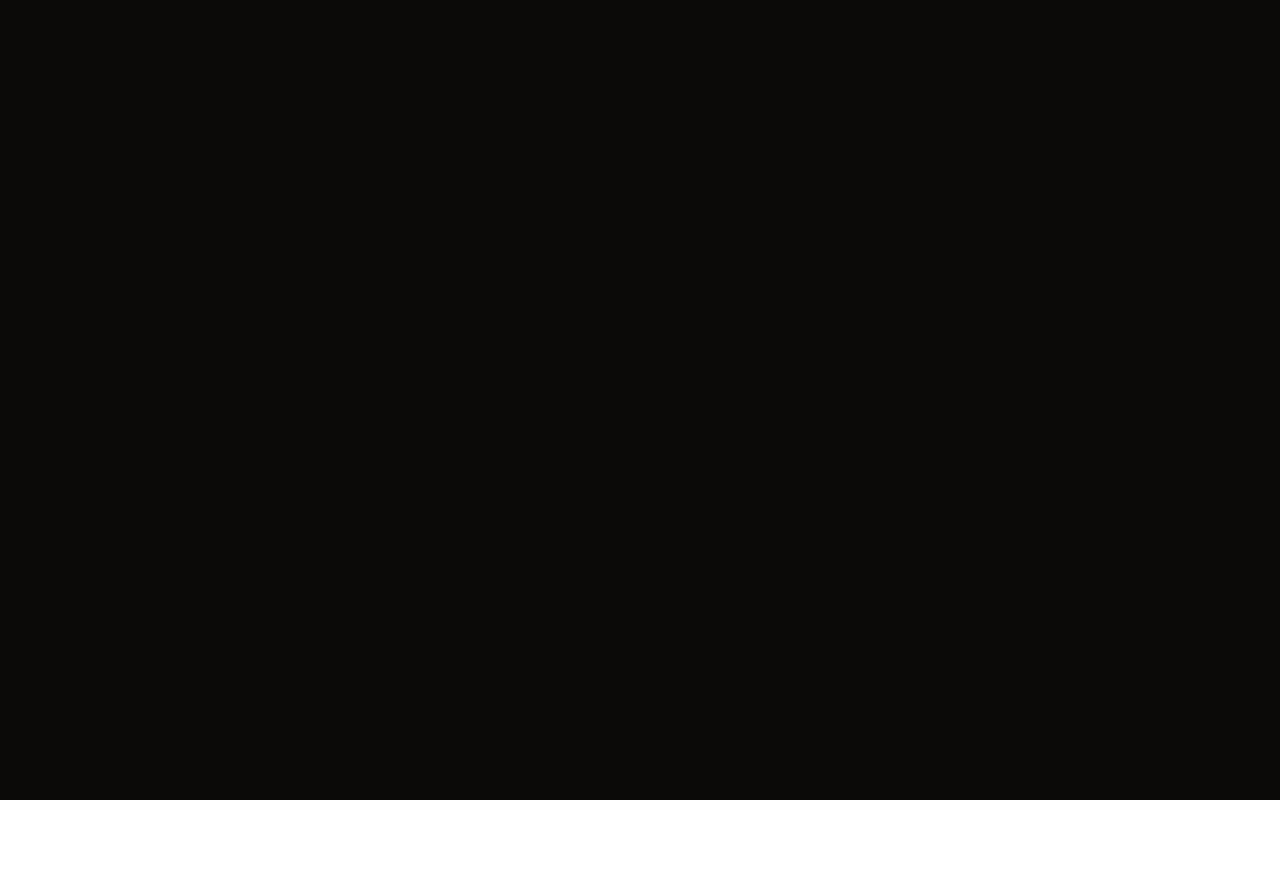
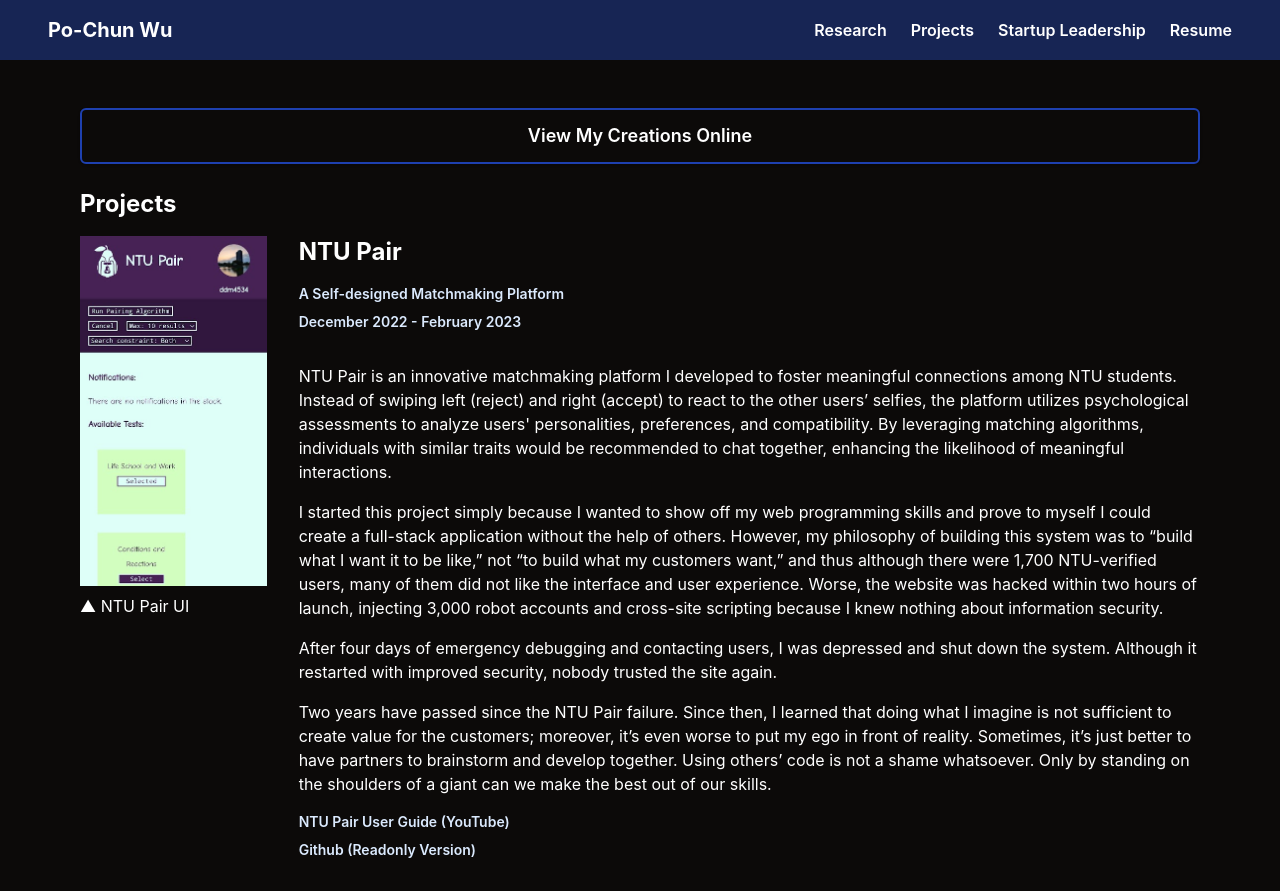
Before and after one commit to pcwu2022/pcwu2022.github.io, a React (Create React App) app: page /my_projects in a window 1280 px wide. Before the commit this address had no page. Shown: the top 891 px of the page. Before the commit the page ends 800 px from the top, so only its background shows below. Built offline with nearby package versions, Linux system fonts and the light colour scheme.

Commit message:
Updated Projects

```diff
--- a/src/App.tsx
+++ b/src/App.tsx
@@ -4,8 +4,9 @@ import './App.css';
 import Homepage from './pages/Homepage';
 import { BrowserRouter, Routes, Route } from 'react-router-dom';
 import Research from './pages/Research';
-import Projects from './pages/Projects';
+import MyProjects from './pages/MyProjects';
 import StartupLeadership from './pages/StartupLeadership';
+import WebProjects from './pages/WebProjects';
 
 function App() {
   return (
@@ -14,8 +15,9 @@ function App() {
         <Routes>
           <Route path='/' element={<Homepage />} />
           <Route path='/research' element={<Research />}></Route>
-          <Route path='/projects' element={<Projects />}></Route>
+          <Route path='/my_projects' element={<MyProjects />}></Route>
           <Route path='/startupleadership' element={<StartupLeadership />}></Route>
+          <Route path='/web_projects' element={<WebProjects />}></Route>
         </Routes>
       </BrowserRouter>
 
--- a/src/components/Links.tsx
+++ b/src/components/Links.tsx
@@ -10,7 +10,7 @@ const Links = () => {
         </div>
         <div className='flex flex-wrap justify-center md:justify-end gap-2'>
           <div className='font-semibold md:ml-4 cursor-pointer hover:text-blue-100'><Link to='/research'>Research</Link></div>
-          <div className='font-semibold md:ml-4 cursor-pointer hover:text-blue-100'><Link to='/projects'>Projects</Link></div>
+          <div className='font-semibold md:ml-4 cursor-pointer hover:text-blue-100'><Link to='/my_projects'>Projects</Link></div>
           <div className='font-semibold md:ml-4 cursor-pointer hover:text-blue-100'><Link to='/startupleadership'>Startup Leadership</Link></div>
           <div className='font-semibold md:ml-4 cursor-pointer hover:text-blue-100'><a href='/documents/resume.pdf' target='_blank' rel='noopener noreferrer'>Resume</a></div>
         </div>
--- a/src/pages/Homepage.tsx
+++ b/src/pages/Homepage.tsx
@@ -60,8 +60,8 @@ const Homepage = () => {
             <b>I'm an Entrepreneur. </b>
             I see opportunities, enlighten others with my vision, and execute them passionately.
             I founded the <InnerLink to='/startupleadership/#ntuloc'>NTU Learning Optimization Club</InnerLink> in my sophomore year, and the Chinese Chess Association in high school.
-            I initiated a one-year-long project to create <InnerLink to='/projects/#vmks'>an online replica of the NTUEE Makerspace</InnerLink>.
-            I also founded <InnerLink to='/projects/#ntupair'>NTU Pair</InnerLink> and <InnerLink to='/projects/#synality'>Synality</InnerLink>, two networking app startups, and served as a team leader in the creative and entrepreneurial program.</div>
+            I initiated a one-year-long project to create <InnerLink to='/my_projects/#vmks'>an online replica of the NTUEE Makerspace</InnerLink>.
+            I also founded <InnerLink to='/my_projects/#ntupair'>NTU Pair</InnerLink> and <InnerLink to='/my_projects/#synality'>Synality</InnerLink>, two networking app startups, and served as a team leader in the creative and entrepreneurial program.</div>
           <div className='mb-4' id='leader'>
             <b>I'm a Leader. </b>
             I value cooperation, teamwork, and culture.
@@ -101,12 +101,12 @@ const Homepage = () => {
           <Highlights
             title='NTU Pair'
             image='/images/ntupair1.png'
-            link='/projects/#ntupair'
+            link='/my_projects/#ntupair'
           />
           <Highlights
             title='Virtual Makerspace'
             image='/images/vmks1.png'
-            link='/projects/#vmks'
+            link='/my_projects/#vmks'
           />
         </div>
       </div>
--- /dev/null
+++ b/src/pages/Life.tsx
@@ -0,0 +1,29 @@
+import React from 'react'
+import Links from '../components/Links'
+import Display from '../components/Display';
+
+const Life  = () => {
+  return (
+    <div className='m-0 p-0 h-max'>
+      <Links />
+      <div className='w-full max-w-7xl mx-auto p-4 md:px-8 lg:px-12'>
+        <div className='p-8'>
+          <div className='text-2xl font-bold mb-4'>Personal Life</div>
+          <Display
+            id="acquired"
+            title="Acquired Podcast"
+            supporting={["A podcast I listen to in my leisure time"]}
+            images={[]}
+            links={[]}
+          >
+            <>
+              <div className='mb-4'></div>
+            </>
+          </Display>
+        </div>
+      </div>
+    </div>
+  )
+}
+
+export default Life
--- a/src/pages/Projects.tsx
+++ b/src/pages/MyProjects.tsx
@@ -2,12 +2,18 @@ import React from 'react'
 import Links from '../components/Links'
 import Display from '../components/Display';
 
-const Projects = () => {
+const MyProjects = () => {
   return (
     <div className='m-0 p-0 h-max'>
       <Links />
       <div className='w-full max-w-7xl mx-auto p-4 md:px-8 lg:px-12'>
         <div className='p-8'>
+          <a
+            href="/web_projects"
+            className="block mb-6 px-6 py-3 border-blue-800 border-2 text-white font-semibold rounded-md shadow hover:bg-blue-700 transition-colors duration-200 text-lg text-center"
+          >
+            View My Creations Online
+          </a>
           <div className='text-2xl font-bold mb-4'>Projects</div>
           <Display
             id="ntupair"
@@ -44,4 +50,4 @@ const Projects = () => {
   )
 }
 
-export default Projects
+export default MyProjects
--- /dev/null
+++ b/src/pages/WebProjects.tsx
@@ -0,0 +1,23 @@
+import React from 'react'
+import Links from '../components/Links'
+
+const WebProjects = () => {
+  return (
+    <div className='m-0 p-0 h-max'>
+      <Links />
+    <iframe
+      className="w-full min-h-[80vh] border-none bg-transparent"
+      src="https://pcwu2022.github.io/projects"
+      style={{ display: 'block' }}
+      title="Web Projects"
+      allowTransparency={true}
+    />
+      {/* <div className='w-full max-w-7xl mx-auto p-4 md:px-8 lg:px-12'>
+        <div className='p-8'></div>
+
+      </div> */}
+    </div>
+  )
+}
+
+export default WebProjects
```
